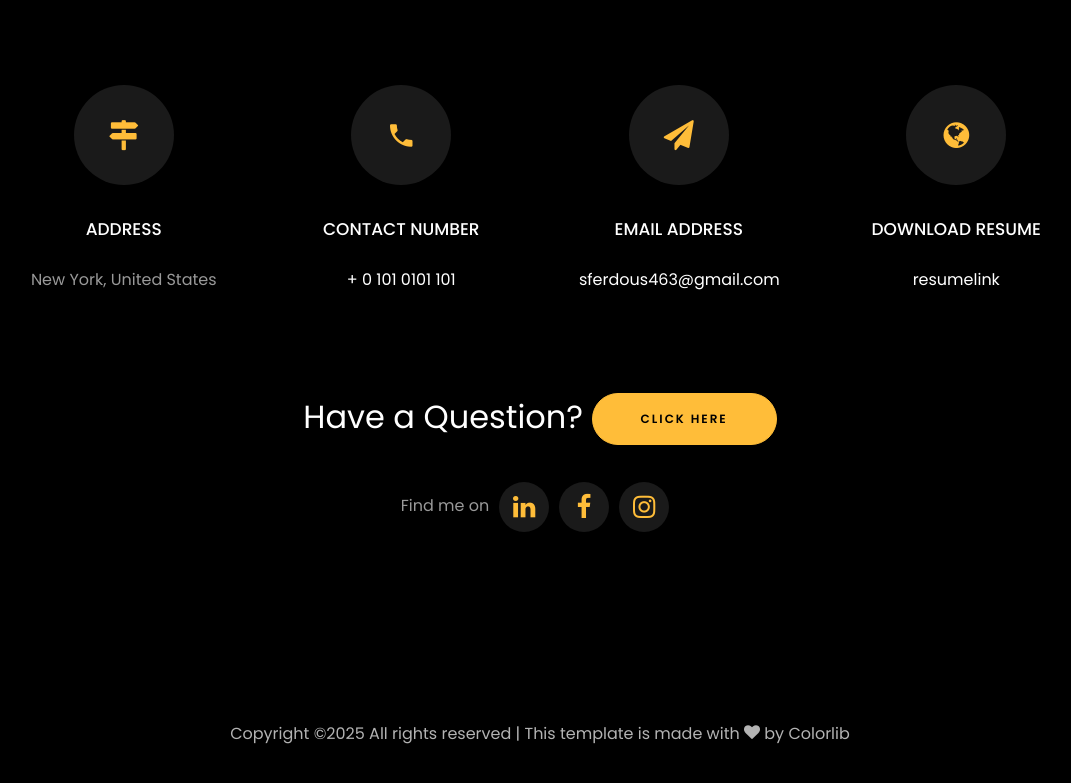
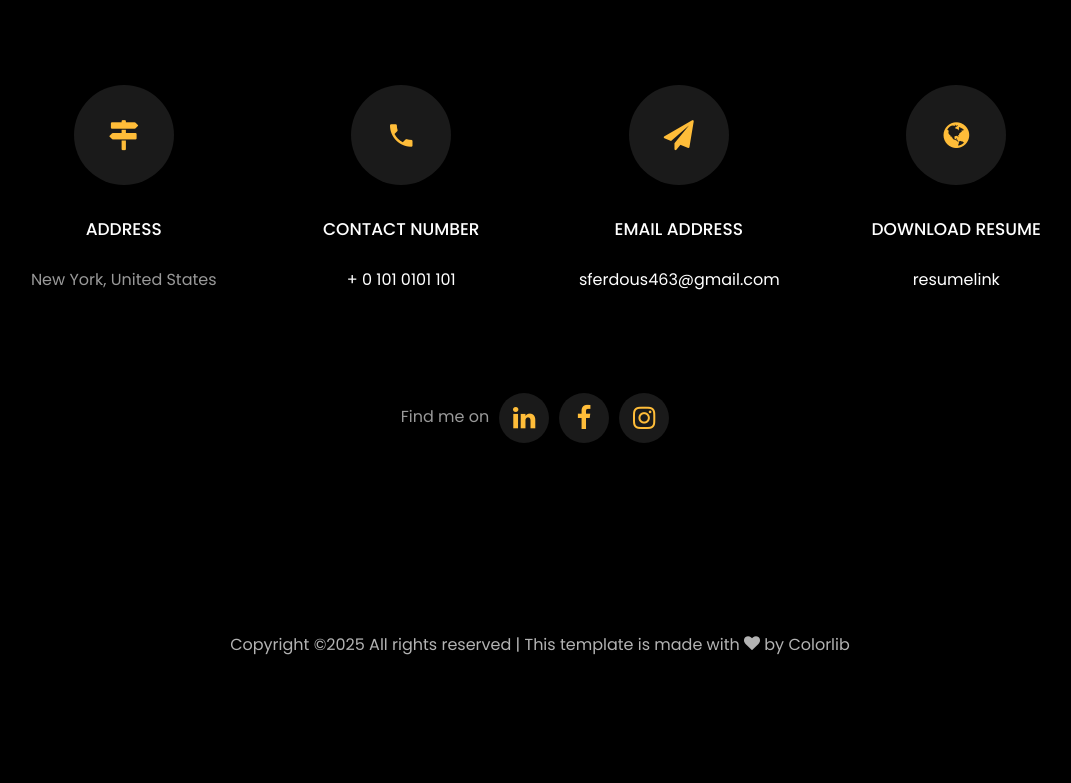
Before and after one commit to Shah-king/Shah-riar.github.io, a plain HTML site: page index.html in a window 1280 px wide. Shown: the part 4956-5739 px from the top of the page, without its empty margins (100-1171 px from the left). Drawn offline with Linux system fonts and the light colour scheme; animation ran at ten frames a second; files whose address does not match are found by name.

Commit message:
Update index.html

```diff
--- a/index.html
+++ b/index.html
@@ -586,11 +586,11 @@
 
 		  <div class="container">
 			<br>
-			<br>
+			<be>
 			<div class="row justify-content-center">
-				<div class="col-md-7 ftco-animate text-center">
+<!-- 				<!-- <div class="col-md-7 ftco-animate text-center">
 					<h2>Have a<span> Question?  </span> <a href="https://forms.gle/uLaTShUKXraAvHJ77" class="btn btn-primary py-3 px-5">Click Here</a> </h2>
-				</div>
+				</div> -->
 			</div>
 				<br>
 					<ul class="ftco-footer-social list-unstyled d-flex justify-content-center align-items-center mb-0">
```
